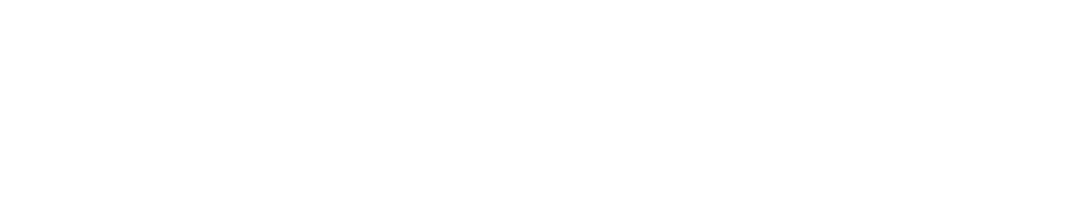
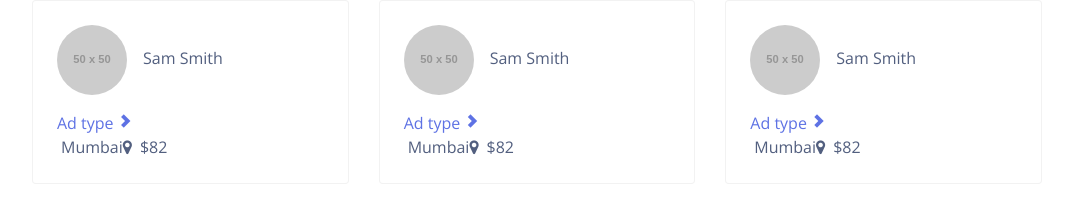
Before and after one commit to chingu-voyages/v9-bears-team-23, a React app: page /ads in a window 1280 px wide. Shown: the whole page, without its empty margins (103-1176 px from the left). Built offline with nearby package versions, Linux system fonts and the light colour scheme; placeholder pictures from the web are drawn by us.

Commit message:
add card component

```diff
--- a/public/index.html
+++ b/public/index.html
@@ -20,6 +20,7 @@
       work correctly both with client-side routing and a non-root public URL.
       Learn how to configure a non-root public URL by running `npm run build`.
     -->
+  <link href="/assets/vendor/font-awesome/css/font-awesome.min.css" rel="stylesheet">
   <link href="https://fonts.googleapis.com/css?family=Open+Sans:300,400,600,700" rel="stylesheet" />
   <title>React App</title>
 </head>
--- a/src/App/App.js
+++ b/src/App/App.js
@@ -10,17 +10,19 @@
 import Landing from '../components/Landing/Landing';
 import Login from '../components/Login/Login'
 import Register from '../components/Register/Register'
-import AddsList from '../components/AddsList/AddsList'
+import AdsList from '../components/AdsList/AdsList'
 
 function App() {
   return (
     <BrowserRouter>
-      <Switch>
-        <Route exact path="/" component={Landing} />
-        <Route path="/login" component={Login} />
-        <Route path="/register" component={Register} />
-        <Route path="/ads" components={AddsList} />
-      </Switch>
+      <div>
+        <Switch>
+          <Route exact path="/" component={Landing} />
+          <Route path="/login" component={Login} />
+          <Route path="/register" component={Register} />
+          <Route path="/ads" component={AdsList} />
+        </Switch>
+      </div>
     </BrowserRouter>
 
   );
--- a/src/components/AddsList/AddsList.js
+++ /dev/null
@@ -1,9 +0,0 @@
-import React from 'react'
-
-export default function AddsList() {
-  return (
-    <div>
-      <h1>Hello addsList</h1>
-    </div>
-  )
-}
--- /dev/null
+++ b/src/components/AdsList/AdCard.js
@@ -0,0 +1,38 @@
+import React from 'react'
+import { Link } from 'react-router-dom';
+
+// reactstrap components
+import {
+  Card,
+  CardHeader,
+  CardBody,
+  CardImg,
+  CardTitle,
+  CardText,
+  Button
+
+} from "reactstrap";
+
+export default function AdCard() {
+  return (
+    <Card>
+      <CardBody>
+        <section className="d-flex flex-row align-items-center">
+          <CardImg className="rounded-circle" style={{ width: "70px", height: "70px" }} src="https://via.placeholder.com/50" alt="Card image cap" />
+          <CardTitle className="mt-3 px-3">Sam Smith</CardTitle>
+        </section>
+        <section className="details-page pt-3">
+          <Link to="/ads/:id">Ad type <i class="ni ni-bold-right"></i></Link>
+        </section>
+        <section className="ad-info d-flex flex-row">
+          <div className="location px-1">
+            <span>Mumbai</span><span><i class="fa fa-map-marker"></i></span>
+          </div>
+          <div className="price px-1">
+            <span>&#x00024;</span><span>82</span>
+          </div>
+        </section>
+      </CardBody>
+    </Card>
+  )
+}
--- /dev/null
+++ b/src/components/AdsList/AdsList.js
@@ -0,0 +1,29 @@
+import React from 'react'
+
+import AdCard from './AdCard'
+// reactstrap components
+import {
+  Row,
+  Col,
+  Container
+
+} from "reactstrap";
+
+export default function AdsList() {
+  return (
+    <Container>
+      <Row>
+        <Col sm="4">
+          <AdCard />
+        </Col>
+        <Col sm="4">
+          <AdCard />
+        </Col>
+        <Col sm="4">
+          <AdCard />
+        </Col>
+
+      </Row>
+    </Container>
+  )
+}
--- a/src/components/Navigation/Navigation.js
+++ b/src/components/Navigation/Navigation.js
@@ -72,7 +72,10 @@
               <Nav className="ml-lg-auto" navbar>
                 <NavItem>
                   <NavLink href="#pablo" onClick={e => e.preventDefault()}>
-                    Ads <span className="sr-only">(current)</span>
+                    <Link to="/ads" style={{ color: 'white' }}>
+                      Ads
+                    </Link>
+                    <span className="sr-only">(current)</span>
                   </NavLink>
                 </NavItem>
                 <NavItem>
```
Also changed, not shown: src/components/AddsList/AddCard.js (deleted, +0 -9 lines), src/components/AdsList/SearchPanel.js (added).
